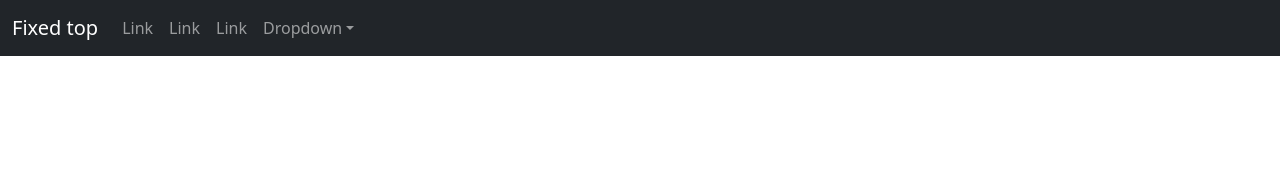
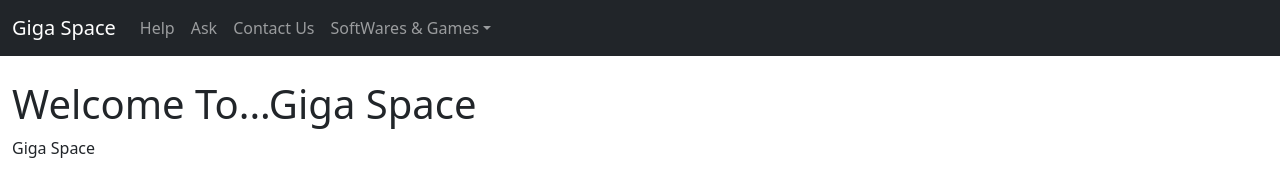
Before and after one commit to RevisedJDUDE2/Giga-Space-Softwares, a plain HTML site: page index.html in a window 1280 px wide. Drawn offline with nearby package versions, Linux system fonts and the light colour scheme.

Commit message:
Update index.html

```diff
--- a/index.html
+++ b/index.html
@@ -17,27 +17,27 @@
   <body>
     <nav class="navbar navbar-expand-sm bg-dark navbar-dark fixed-top">
         <div class="container-fluid">
-          <a class="navbar-brand" href="#">Fixed top</a>
+          <a class="navbar-brand" href="index.html">Giga Space</a>
             <button class="navbar-toggler" type="button" data-bs-toggle="collapse" data-bs-target="#collapsibleNavbar">
             <span class="navbar-toggler-icon"></span>
           </button>
           <div class="collapse navbar-collapse" id="collapsibleNavbar">
             <ul class="navbar-nav">
               <li class="nav-item">
-                <a class="nav-link" href="#">Link</a>
+                <a class="nav-link" href="#">Help</a>
               </li>
               <li class="nav-item">
-                <a class="nav-link" href="#">Link</a>
+                <a class="nav-link" href="#">Ask</a>
               </li>
               <li class="nav-item">
-                <a class="nav-link" href="#">Link</a>
+                <a class="nav-link" href="#">Contact Us</a>
               </li>
               <li class="nav-item dropdown">
-                <a class="nav-link dropdown-toggle" href="#" role="button" data-bs-toggle="dropdown">Dropdown</a>
+                <a class="nav-link dropdown-toggle" href="#" role="button" data-bs-toggle="dropdown">SoftWares & Games</a>
                 <ul class="dropdown-menu">
-                  <li><a class="dropdown-item" href="#">Link</a></li>
-                  <li><a class="dropdown-item" href="#">Another link</a></li>
-                  <li><a class="dropdown-item" href="#">A third link</a></li>
+                  <li><a class="dropdown-item" href="#">N / A</a></li>
+                  <li><a class="dropdown-item" href="#">N / A</a></li>
+                  <li><a class="dropdown-item" href="#">N / A</a></li>
                 </ul>
               </li>
             </ul>
@@ -49,6 +49,8 @@
       </nav>
 
       <div class="container-fluid" style="margin-top:80px">
+        <h1>Welcome To...Giga Space</h1>
+        <p>Giga Space</p>
 
     <!-- Optional JavaScript; choose one of the two! -->
 
```
